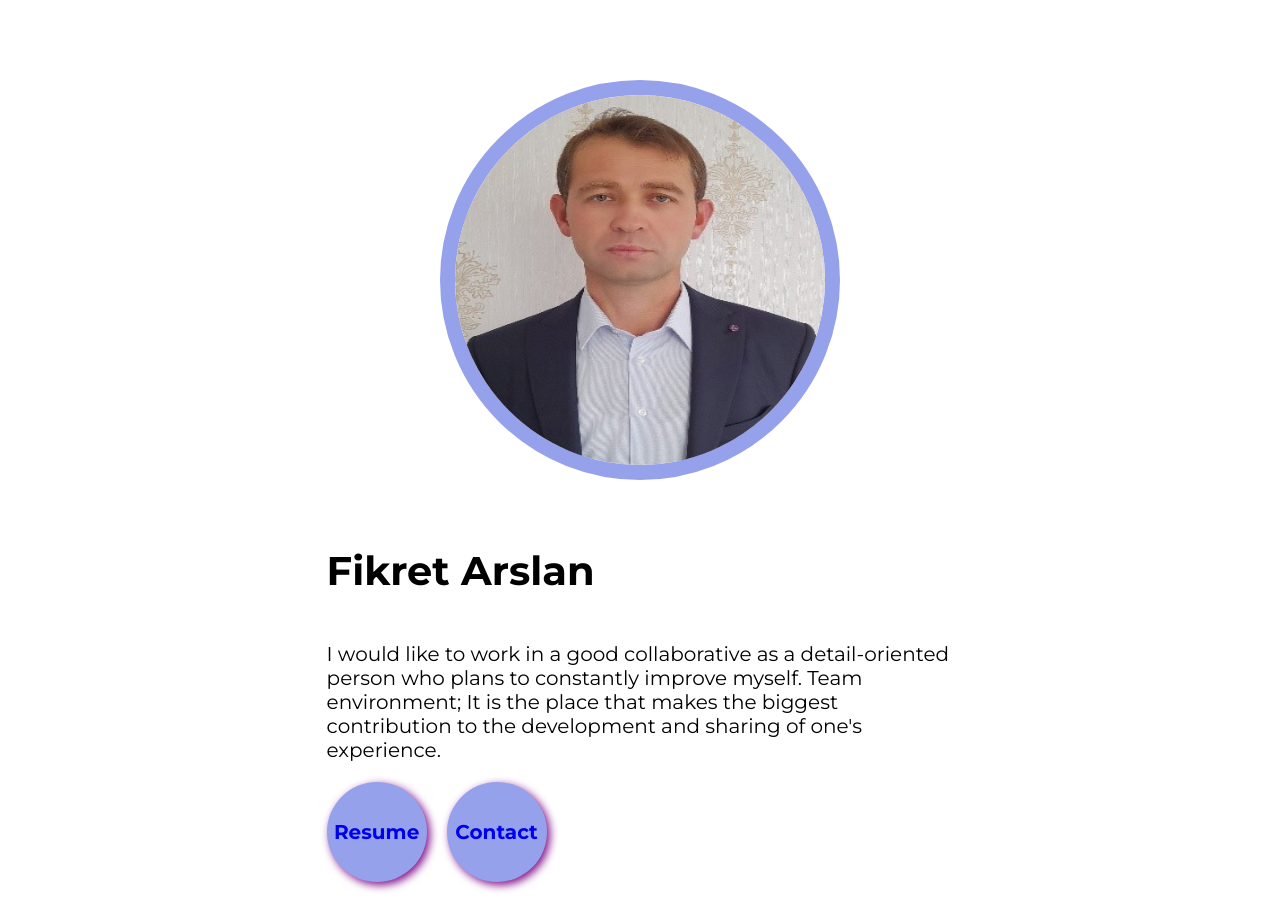
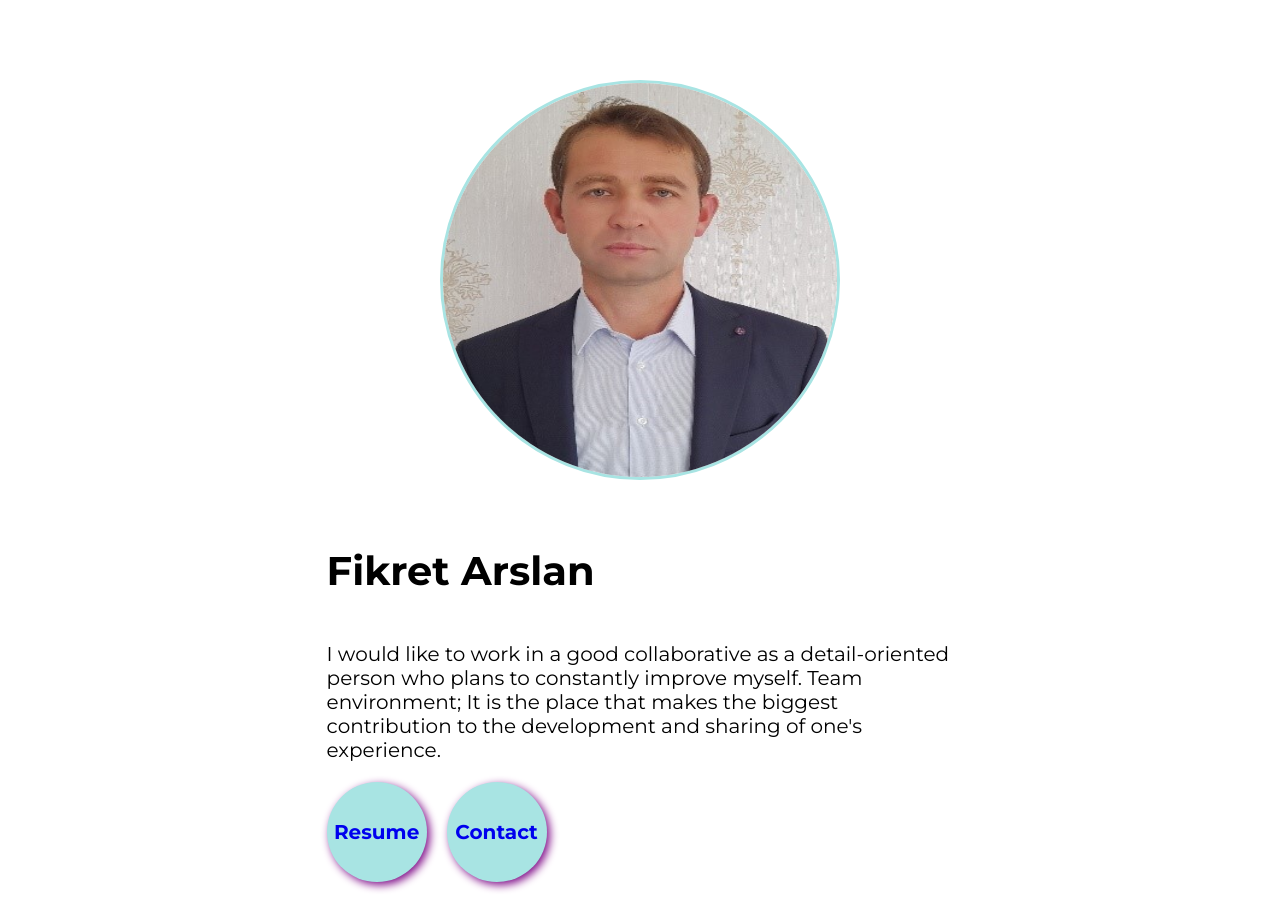
Before and after one commit to FikretArslan/Fikret-Arslan-Resume, a plain HTML site: page index.html in a window 1280 px wide. Shown: the part 151-1071 px from the top of the page. Drawn offline with Linux system fonts and the light colour scheme.

Commit message:
29.06.2023

```diff
--- a/css/style.css
+++ b/css/style.css
@@ -105,7 +105,7 @@ button {
   width: 400px;
   height: 400px;
   border-radius: 400px;
-  border: 15px solid var(--color3);
+  border: 3px solid var(--color2);
 
 }
 
@@ -124,7 +124,7 @@ button {
 }
 
 .content .toolbar a {
-  background-color: var(--color3);
+  background-color: var(--color2);
   width: 100px;
   height: 100px;
   border-radius: 50px;
```
